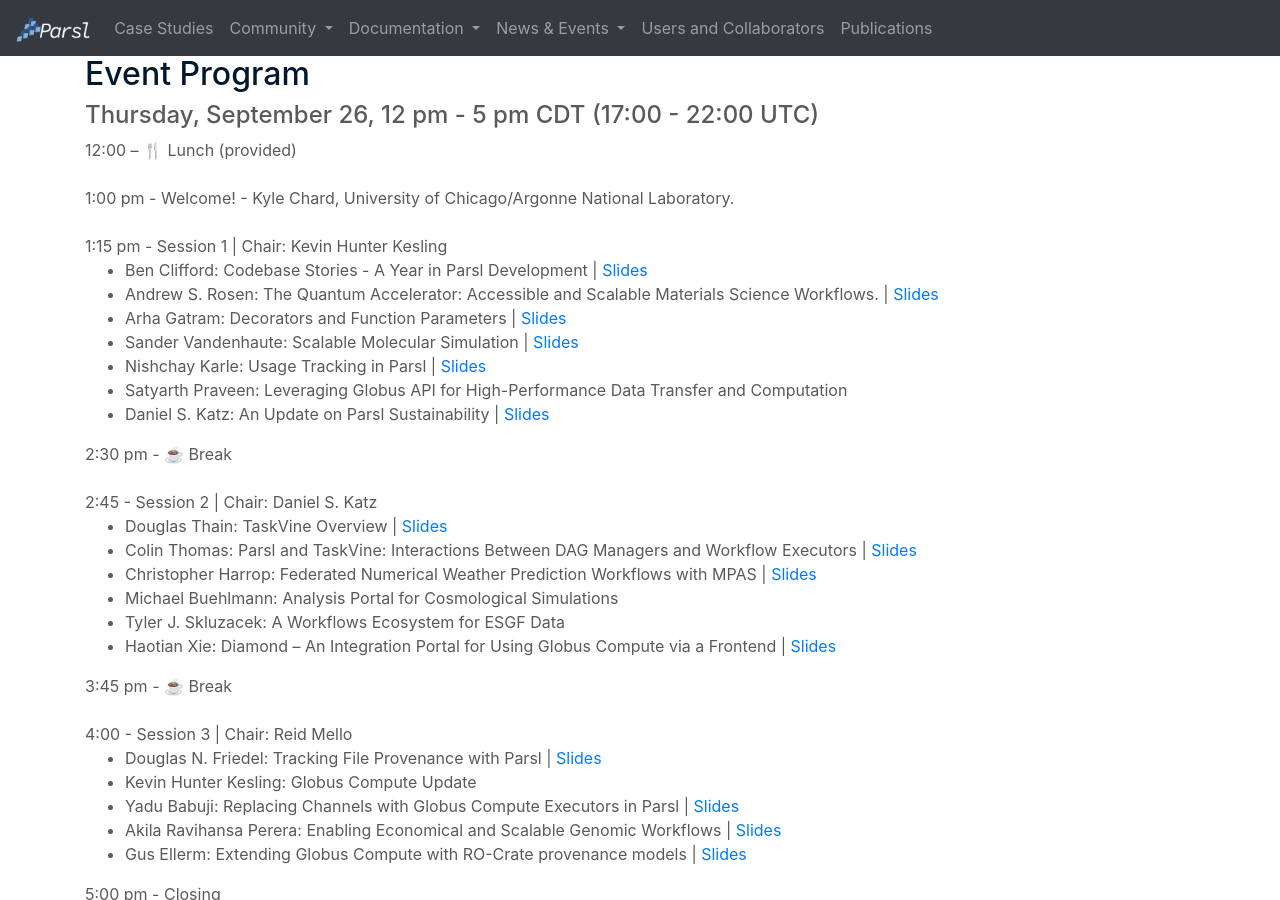
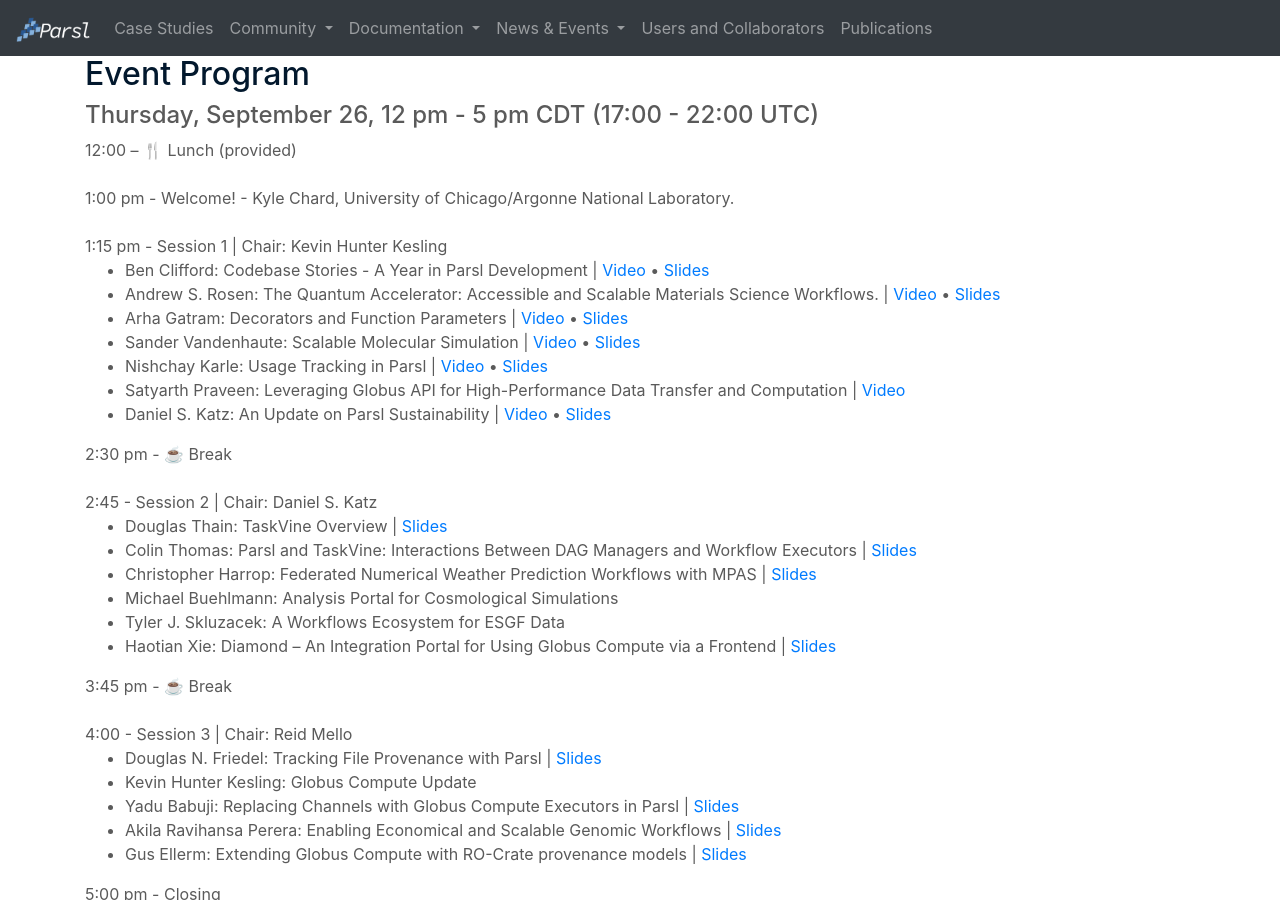
Before and after one commit to Parsl/parsl.github.io, a Jekyll site: the page built from parslfest/parslfest2024.html, in a window 1280 px wide and 900 px high, scrolled down 1191 px. Built offline with Jekyll 4.4.1, drawn with Linux system fonts in a browser that asks for light colours.

Commit message:
Add links to session 1 videos

```diff
--- a/parslfest/parslfest2024.html
+++ b/parslfest/parslfest2024.html
@@ -101,13 +101,13 @@
 
       1:15 pm - Session 1 | Chair: Kevin Hunter Kesling
       <ul>
-	<li>Ben Clifford: Codebase Stories - A Year in Parsl Development | <a href="2024/clifford-codebase-stories.pdf">Slides</a></li>
-	<li>Andrew S. Rosen: The Quantum Accelerator: Accessible and Scalable Materials Science Workflows. | <a href="2024/rosen-andrew_quacc.pdf">Slides</a></li>
-	<li>Arha Gatram: Decorators and Function Parameters | <a href="2024/Gatram-Arha_Parsl_Decorators.pdf" target="_blank">Slides</a></li>
-	<li>Sander Vandenhaute: Scalable Molecular Simulation | <a href="2024/Vandenhaute_Sander_ScalableMolecularSimulation.pdf" target="_blank">Slides</a></li>
-	<li>Nishchay Karle: Usage Tracking in Parsl | <a href="2024/Karle-Nishchay_Usage-Tracking-in-Parsl.pdf" target="_blank">Slides</a></li>
-	<li>Satyarth Praveen: Leveraging Globus API for High-Performance Data Transfer and Computation</li>
-	<li>Daniel S. Katz: An Update on Parsl Sustainability | <a href="2024/katz-daniel-Parsl-sustainability.pdf">Slides</a></li>
+	<li>Ben Clifford: Codebase Stories - A Year in Parsl Development | <a href="https://youtu.be/WdJwvXOw7Fw" target="_blank">Video</a> • <a href="2024/clifford-codebase-stories.pdf">Slides</a></li>
+	<li>Andrew S. Rosen: The Quantum Accelerator: Accessible and Scalable Materials Science Workflows. | <a href="https://youtu.be/I9ZmTXF-K2k" target="_blank">Video</a> •  <a href="2024/rosen-andrew_quacc.pdf">Slides</a></li>
+	<li>Arha Gatram: Decorators and Function Parameters | <a href="https://youtu.be/NyWIX2_zy_I" target="_blank">Video</a> • <a href="2024/Gatram-Arha_Parsl_Decorators.pdf" target="_blank">Slides</a></li>
+	<li>Sander Vandenhaute: Scalable Molecular Simulation | <a href="https://youtu.be/j8v2f-h2PGk" target="_blank">Video</a> • <a href="2024/Vandenhaute_Sander_ScalableMolecularSimulation.pdf" target="_blank">Slides</a></li>
+	<li>Nishchay Karle: Usage Tracking in Parsl | <a href="https://youtu.be/DxyhLZ1VBZk" target="_blank">Video</a> • <a href="2024/Karle-Nishchay_Usage-Tracking-in-Parsl.pdf" target="_blank">Slides</a></li>
+	<li>Satyarth Praveen: Leveraging Globus API for High-Performance Data Transfer and Computation | <a href="https://youtu.be/T9tQbAKe5Nk" target="_blank">Video</a></li>
+	<li>Daniel S. Katz: An Update on Parsl Sustainability | <a href="https://youtu.be/4Zz_pQogMxs" target="_blank">Video</a> • <a href="2024/katz-daniel-Parsl-sustainability.pdf">Slides</a></li>
       </ul>
 
       2:30 pm - ☕️ Break  <br /><br />
```
